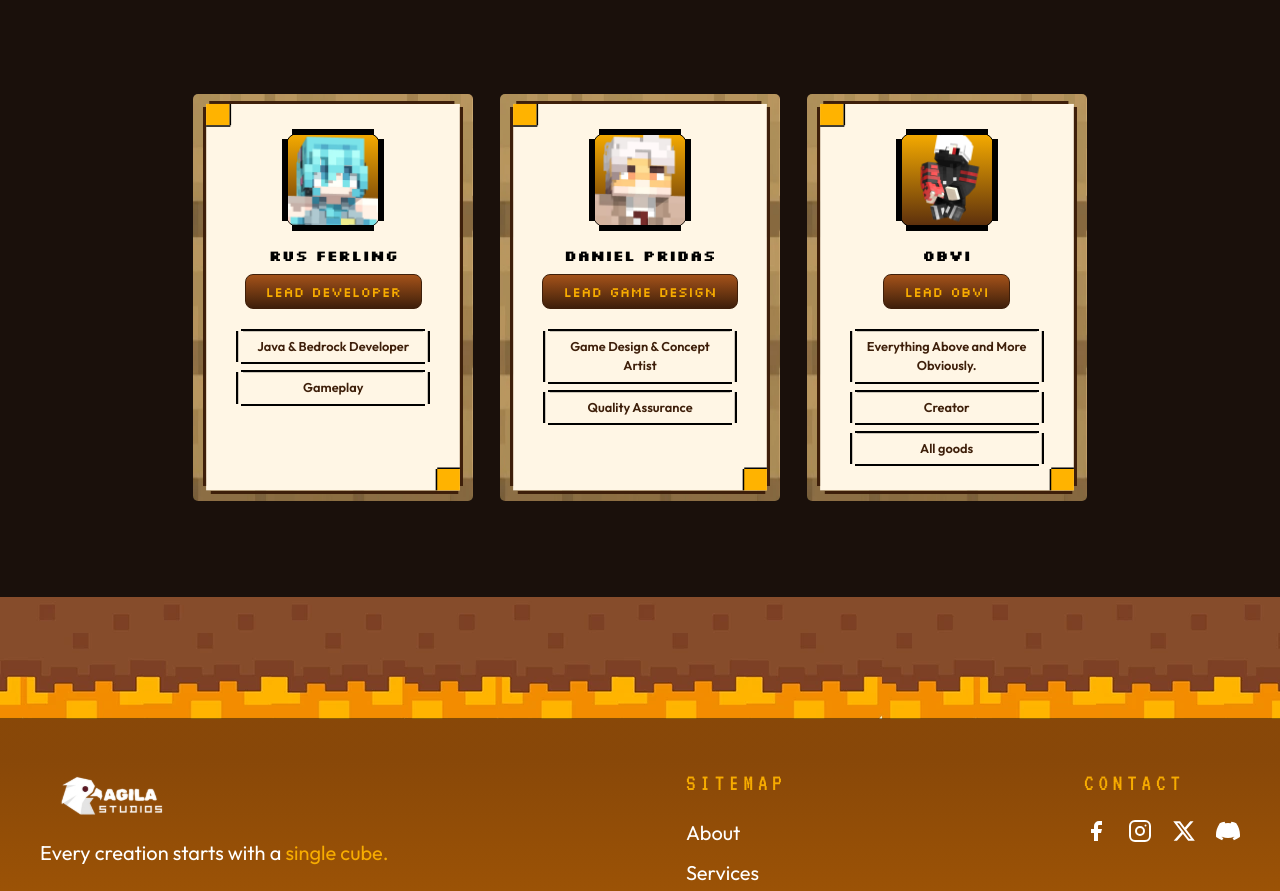
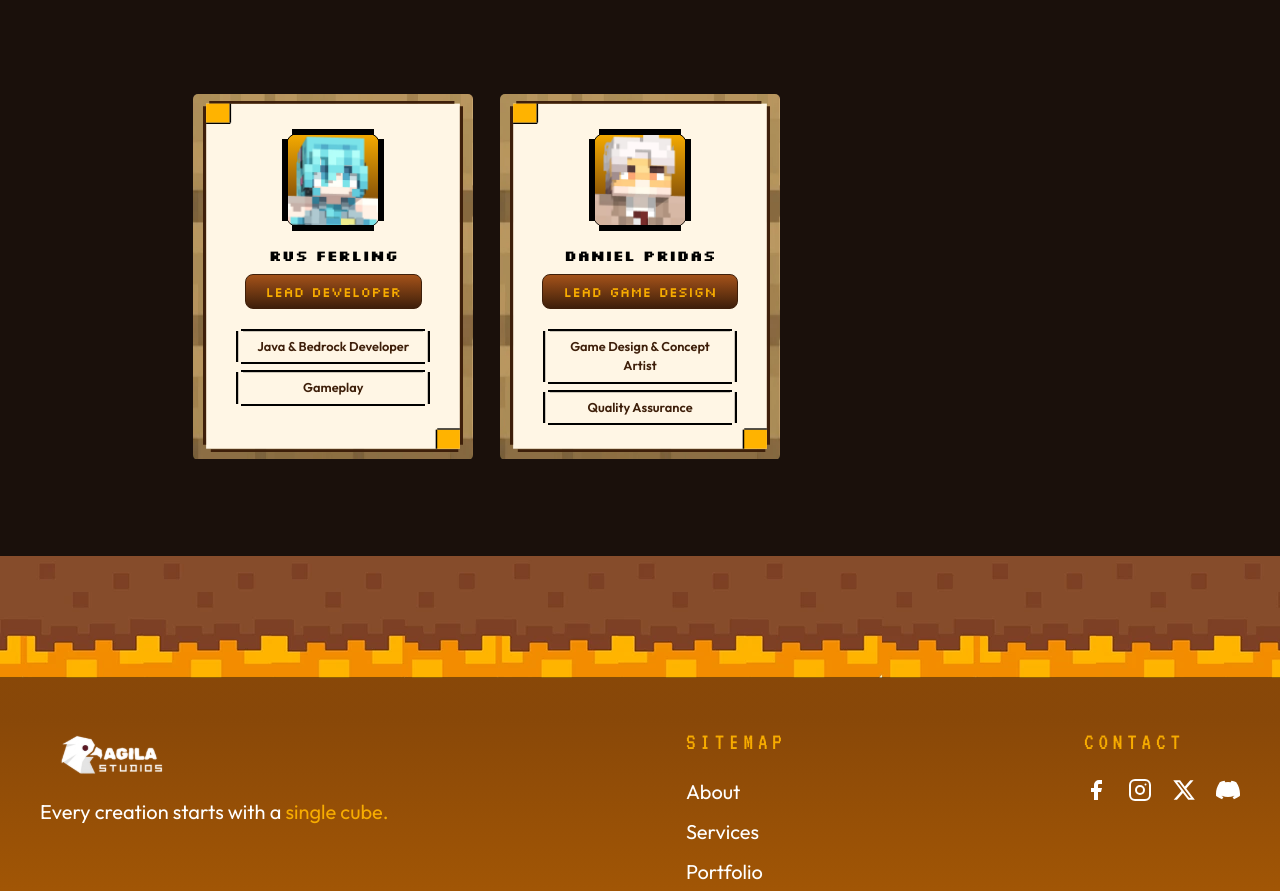
Before and after one commit to eckajnaa/agila-studios, a Next.js app: page /about in a window 1280 px wide. Shown: the part 1847-2738 px from the top of the page. Built offline with nearby package versions, Linux system fonts and the light colour scheme.

Commit message:
fix(about): remove placeholder Obvi creator card

```diff
--- a/src/components/sections/about/MeetTheCreators.tsx
+++ b/src/components/sections/about/MeetTheCreators.tsx
@@ -63,16 +63,6 @@ const CREATORS = [
     image: "/images/creators/daniel-pridas.webp",
     skills: ["Game Design & Concept Artist", "Quality Assurance"],
   },
-  {
-    name: "Obvi",
-    role: "Lead Obvi",
-    image: "/images/creators/obvi.webp",
-    skills: [
-      "Everything Above and More Obviously.",
-      "Creator",
-      "All goods",
-    ],
-  },
 ];
 
 export default function MeetTheCreators() {
```
Also changed, not shown: public/images/creators/obvi.webp (deleted).
